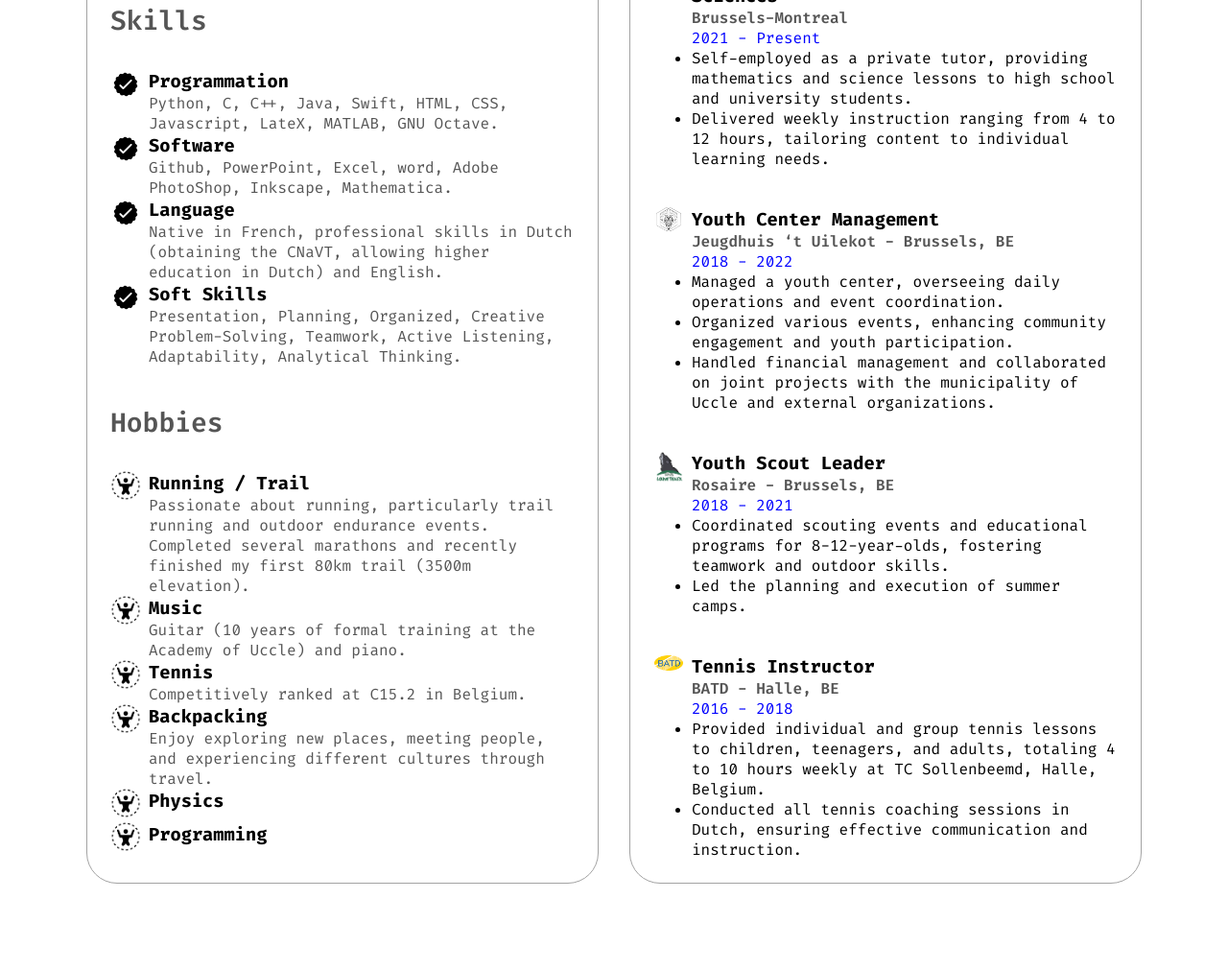
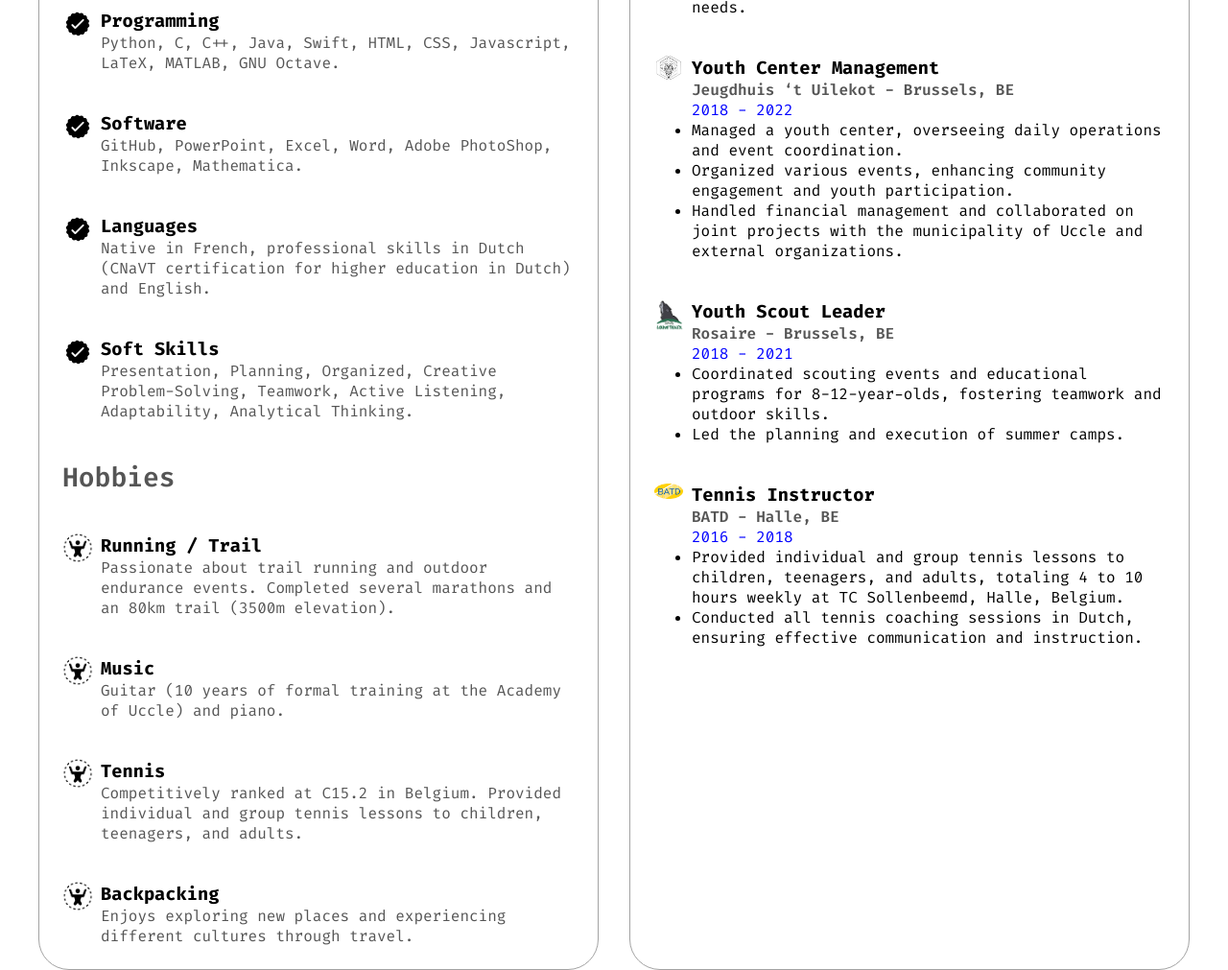
Before and after one commit to colinDietrich/colinDietrich.github.io, a plain HTML site: page index.html in a window 1280 px wide. Shown: the part 1944-2955 px from the top of the page at 96% size. Drawn offline with Linux system fonts and the light colour scheme.

Commit message:
changed layout with size

```diff
--- a/index.html
+++ b/index.html
@@ -74,7 +74,6 @@
     <section id="about">
       <p class="section__text__p1">Get To Know More</p>
       <h1 class="title">About Me</h1>
-      <div class="experience-details-container">
         <div class="about-containers">
           <div class="details-container">
             <h2 class="experience-sub-title">Education</h2>
@@ -90,9 +89,9 @@
                   <p class="sub-title">Research MS in Engineering Physics</p>
                   <p class="date">2022 - Present</p>
                   <ul>
-                            <li><b>GPA</b> : 4.0/4.0</li>
-                            <li><b>Coursework</b> : Quantum Optics, Quantum Information, Ultrafast Photonics, A.I.: methods and algorithms, Quantum Field Theory (McGill University).</li>
-                            <li><b>Research</b> : Full time dedicated to a supervised research project, consisting in developing a bright source of entangled photons.</li>
+                    <li><b>GPA</b>: 4.0/4.0</li>
+                    <li><b>Coursework</b>: Quantum Optics, Quantum Information, Ultrafast Photonics, A.I.: methods and algorithms, Quantum Field Theory (McGill University).</li>
+                    <li><b>Research</b>: Full-time dedication to a supervised research project on developing a bright source of entangled photons.</li>
                   </ul>
                 </div>
               </article>
@@ -107,8 +106,8 @@
                   <p class="sub-title">MS in Engineering Physics</p>
                   <p class="date">2021 - Present</p>
                   <ul>
-                      <li><b>Grade</b> : 18.62/20</li>
-                      <li><b>Coursework</b> : Quantum Mechanics II, Laser Physics, Numerical Methods, Plasma Physics, Digital Electronics, Nuclear Physics.</li>
+                    <li><b>Grade</b>: 18.62/20</li>
+                    <li><b>Coursework</b>: Quantum Mechanics II, Laser Physics, Numerical Methods, Plasma Physics, Digital Electronics, Nuclear Physics.</li>
                   </ul>
                 </div>
               </article>
@@ -123,13 +122,12 @@
                   <p class="sub-title">BS in Engineering Physics</p>
                   <p class="date">2021 - Present</p>
                   <ul>
-                    <li><b>Honors</b> : Magna Cum Laude</li>
-                    <li><b>Coursework</b> : Quantum and Statistical Physics, Linear Algebra, Quantum Mechanics I, Semiconductor Physics.</li>
+                    <li><b>Honors</b>: Magna Cum Laude</li>
+                    <li><b>Coursework</b>: Quantum and Statistical Physics, Linear Algebra, Quantum Mechanics I, Semiconductor Physics.</li>
                   </ul>
                 </div>
               </article>
-              <div class="little-section">
-                <h2 class="experience-sub-title">Skills</h2>
+              <h2 class="little-experience-sub-title">Skills</h2>
               <article>
                 <img
                   src="./assets/checkmark.png"
@@ -137,8 +135,8 @@
                   class="icon"
                 />
                 <div>
-                    <h3>Programmation</h3>
-                    <p>Python, C, C++, Java, Swift, HTML, CSS, Javascript, LateX, MATLAB, GNU Octave.</p>
+                  <h3>Programming</h3>
+                  <p>Python, C, C++, Java, Swift, HTML, CSS, Javascript, LaTeX, MATLAB, GNU Octave.</p>
                 </div>
               </article>
               <article>
@@ -149,7 +147,7 @@
                 />
                 <div>
                   <h3>Software</h3>
-                    <p>Github, PowerPoint, Excel, word, Adobe PhotoShop, Inkscape, Mathematica.</p>
+                  <p>GitHub, PowerPoint, Excel, Word, Adobe PhotoShop, Inkscape, Mathematica.</p>
                 </div>
               </article>
               <article>
@@ -159,8 +157,8 @@
                   class="icon"
                 />
                 <div>
-                    <h3>Language</h3>
-                    <p>Native in French, professional skills in Dutch (obtaining the CNaVT, allowing higher education in Dutch) and English.</p>
+                  <h3>Languages</h3>
+                  <p>Native in French, professional skills in Dutch (CNaVT certification for higher education in Dutch) and English.</p>
                 </div>
               </article>
               <article>
@@ -174,9 +172,7 @@
                   <p>Presentation, Planning, Organized, Creative Problem-Solving, Teamwork, Active Listening, Adaptability, Analytical Thinking.</p>
                 </div>
               </article>
-              </div>
-              <div class="little-section">
-                <h2 class="experience-sub-title">Hobbies</h2>
+              <h2 class="little-experience-sub-title">Hobbies</h2>
               <article>
                 <img
                   src="./assets/HobbyLogo.png"
@@ -185,7 +181,7 @@
                 />
                 <div>
                   <h3>Running / Trail</h3>
-                    <p>Passionate about running, particularly trail running and outdoor endurance events. Completed several marathons and recently finished my first 80km trail (3500m elevation).</p>
+                  <p>Passionate about trail running and outdoor endurance events. Completed several marathons and an 80km trail (3500m elevation).</p>
                 </div>
               </article>
               <article>
@@ -207,7 +203,7 @@
                 />
                 <div>
                   <h3>Tennis</h3>
-                    <p>Competitively ranked at C15.2 in Belgium.</p>
+                  <p>Competitively ranked at C15.2 in Belgium. Provided individual and group tennis lessons to children, teenagers, and adults.</p>
                 </div>
               </article>
               <article>
@@ -218,34 +214,12 @@
                 />
                 <div>
                   <h3>Backpacking</h3>
-                    <p>Enjoy exploring new places, meeting people, and experiencing different cultures through travel.</p>
-                  </div>
-                </article>
-                <article>
-                  <img
-                  src="./assets/HobbyLogo.png"
-                  alt="Experience icon"
-                  class="icon"
-                  />
-                  <div>
-                    <h3>Physics</h3>
-                  </div>
-                  <div class="box"></div>
-                </article>
-                <article>
-                  <img
-                  src="./assets/HobbyLogo.png"
-                  alt="Experience icon"
-                  class="icon"
-                  />
-                  <div>
-                    <h3>Programming</h3>
-                    <p></p>
+                  <p>Enjoys exploring new places and experiencing different cultures through travel.</p>
                 </div>
               </article>
             </div>
           </div>
-          </div>
+
           <div class="details-container">
             <h2 class="experience-sub-title">Work And Associative Experience</h2>
             <div class="article-container">
@@ -348,15 +322,12 @@
               </article>
             </div>
           </div>
-
-        </div>
         </div>
     </section>
     <section id="projects">
       <p class="section__text__p1">Browse some of my</p>
       <h1 class="title">Projects</h1>
       <div class="experience-container">
-
           <div class="project-border-containers">
             <button type="button" class="project-title">1. Nonlinear Materials optimization for Bright Quantum State Generation
             </button>
--- a/mediaqueries.css
+++ b/mediaqueries.css
@@ -10,7 +10,7 @@
       margin: auto 0;
   }
   .about-containers {
-    flex-wrap: wrap;
+    flex: flex;
   }
   #contact,
   #projects {
@@ -43,7 +43,10 @@
     margin: 0 auto 2rem;
   }
   .about-containers {
-    margin-top: 0;
+    flex: flex; /* Allow items to wrap on smaller screens */
+  }
+  .details-container {
+    width: 100%; /* Take full width on smaller screens */
   }
 }
 
@@ -57,6 +60,9 @@
     gap:2rem;
     align-content: center;
     display: flex;
+  }
+  #about{
+    margin-top: 30rem;
   }
   #contact,
   footer {
--- a/style.css
+++ b/style.css
@@ -178,10 +178,8 @@
 /* SECTIONS */
 
 section {
-  height: 96vh;
   margin: 0 10rem;
   box-sizing: border-box;
-  min-height: fit-content;
 }
 
 .section-container {
@@ -313,17 +311,18 @@
   flex: 1 1 auto; /* Flex-grow, shrink, and basis */
   min-width: 300px; /* Prevent shrinking below 300px */
   min-height: 200px;
-  padding: 80px;
+  padding: 30px;
   margin: 10px;
   box-sizing: border-box; /* Ensure padding is included in size calculation */
 }
 
 .about-containers {
+  display: flex;
+  justify-content: space-between;
   gap: 2rem;
   margin-bottom: 2rem;
   margin-top: 2rem;
 }
-
 .details-container {
   padding: 1.5rem;
   flex: 1;
@@ -347,11 +346,6 @@
 
 .about-pic {
   border-radius: 2rem;
-}
-
-.little-section article {
-  display: inline-flex;
-  align-items: flex-start; /* Align the logo and text at the top */
 }
 
 .little-section article div {
@@ -408,6 +402,13 @@
   margin-bottom: 2rem;
 }
 
+.little-experience-sub-title {
+  color: rgb(85, 85, 85);
+  font-weight: 600;
+  font-size: 1.75rem;
+  flex-wrap: wrap;
+}
+
 .experience-details-container {
   display: flex;
   justify-content: center;
@@ -448,7 +449,7 @@
   flex: 1 1 auto; /* Flex-grow, flex-shrink, and flex-basis */
   min-width: 300px; /* Ensure the container does not shrink below 300px */
   min-height: auto; /* Let the container grow with content */
-  padding: 80px;
+  padding: 30px;
   margin: 10px auto; /* Centering the container and ensuring consistent spacing */
   box-sizing: border-box; /* Include padding and border in the element's size */
   width: 100%; /* Ensure the container takes up full width within its parent */
```
Lines whose indentation alone changed are shown as unchanged.
